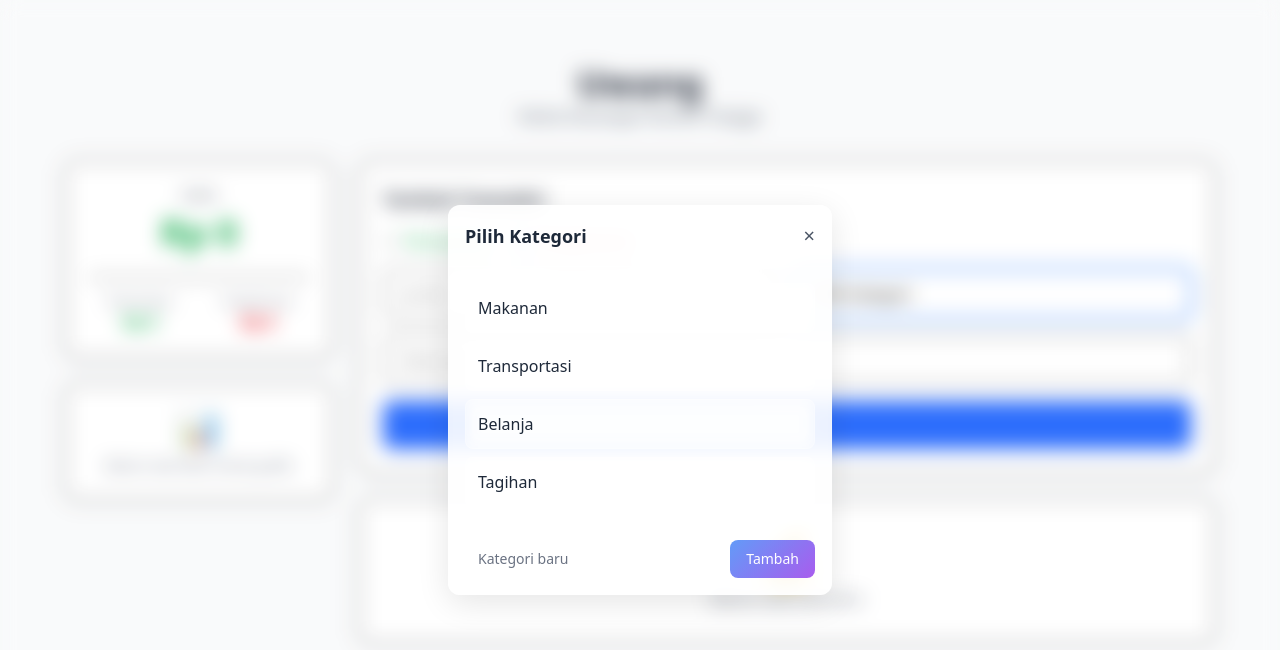
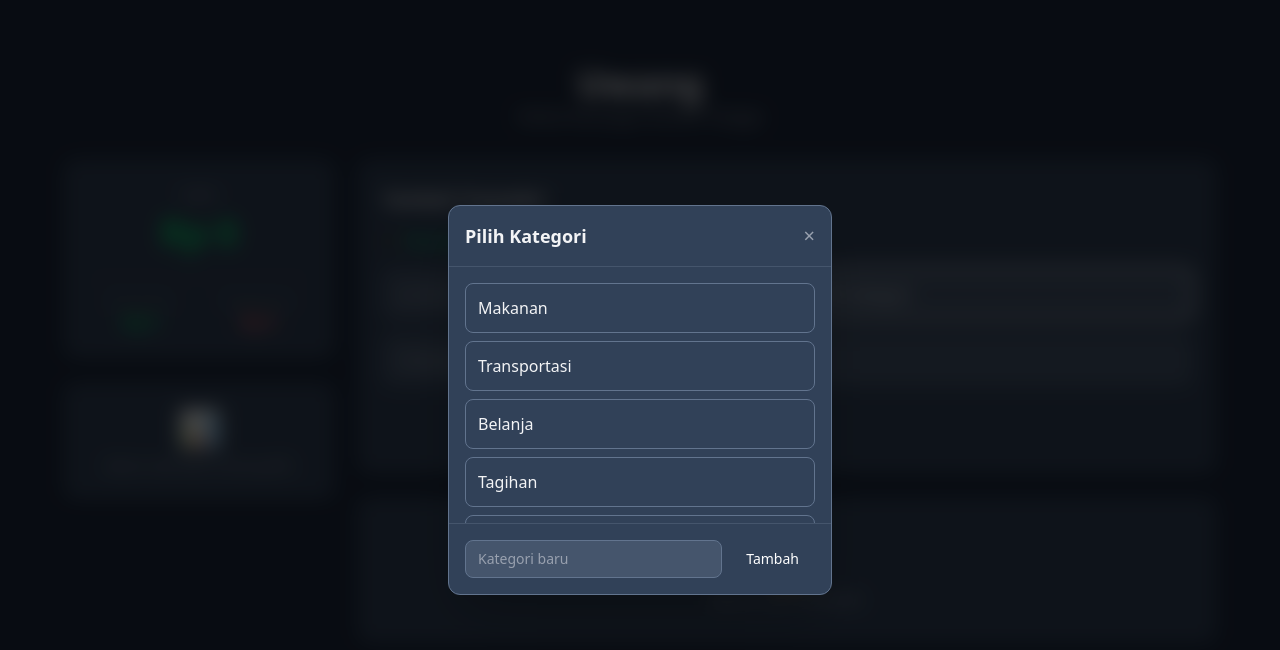
Before and after one commit to rohmanureldi/uwang, a React (Vite) app: page / in a window 1280 px wide. Both pictures are taken after a click on the button "Pilih Kategori". Shown: the top 650 px of the page. Built offline with nearby package versions, Linux system fonts and the light colour scheme.

Commit message:
Cool theme

```diff
--- a/index.html
+++ b/index.html
@@ -1,5 +1,5 @@
 <!doctype html>
-<html lang="en">
+<html lang="en" class="dark">
   <head>
     <meta charset="UTF-8" />
     <link rel="icon" type="image/svg+xml" href="/vite.svg" />
--- a/src/App.tsx
+++ b/src/App.tsx
@@ -38,11 +38,11 @@ function App() {
   };
 
   return (
-    <div className="min-h-screen bg-gray-50 p-4 sm:p-6 lg:p-8">
+    <div className="min-h-screen bg-slate-800 p-4 sm:p-6 lg:p-8">
       <div className="max-w-sm sm:max-w-md lg:max-w-6xl mx-auto">
         <div className="text-center py-6 lg:py-8">
-          <h1 className="text-2xl sm:text-3xl lg:text-4xl font-bold text-gray-900">Uwang</h1>
-          <p className="text-gray-600 text-sm lg:text-base">Kelola Keuangan Rumah Tangga</p>
+          <h1 className="text-2xl sm:text-3xl lg:text-4xl font-bold bg-gradient-to-r from-primary-400 to-primary-600 bg-clip-text">Uwang</h1>
+          <p className="text-gray-400 text-sm lg:text-base">Kelola Keuangan Rumah Tangga</p>
         </div>
 
         <div className="lg:grid lg:grid-cols-4 lg:gap-6 space-y-6 lg:space-y-0">
--- a/src/components/Balance.tsx
+++ b/src/components/Balance.tsx
@@ -21,22 +21,22 @@ export default function Balance({ transactions }: Props) {
     .reduce((sum, t) => sum + t.amount, 0);
 
   return (
-    <div className="bg-white rounded-xl p-4 sm:p-6 shadow-sm border h-fit">
+    <div className="bg-slate-700 rounded-xl p-4 sm:p-6 shadow-lg border border-slate-600 h-fit">
       <div className="text-center">
-        <p className="text-gray-600 text-sm mb-2">Saldo</p>
-        <p className={`text-2xl sm:text-3xl lg:text-4xl font-bold ${balance >= 0 ? 'text-green-600' : 'text-red-600'}`}>
+        <p className="text-gray-400 text-sm mb-2">Saldo</p>
+        <p className={`text-2xl sm:text-3xl lg:text-4xl font-bold ${balance >= 0 ? 'text-green-400' : 'text-red-400'}`}>
           {formatIDR(balance)}
         </p>
       </div>
 
-      <div className="flex justify-between mt-4 sm:mt-6 pt-4 border-t gap-4">
+      <div className="flex justify-between mt-4 sm:mt-6 pt-4 border-t border-slate-600 gap-4">
         <div className="text-center flex-1">
           <p className="text-xs text-gray-500">Pemasukan</p>
-          <p className="text-green-600 font-semibold text-sm sm:text-base">{formatIDR(income)}</p>
+          <p className="text-green-400 font-semibold text-sm sm:text-base">{formatIDR(income)}</p>
         </div>
         <div className="text-center flex-1">
           <p className="text-xs text-gray-500">Pengeluaran</p>
-          <p className="text-red-600 font-semibold text-sm sm:text-base">{formatIDR(expenses)}</p>
+          <p className="text-red-400 font-semibold text-sm sm:text-base">{formatIDR(expenses)}</p>
         </div>
       </div>
     </div>
--- a/src/components/CategoryModal.tsx
+++ b/src/components/CategoryModal.tsx
@@ -35,37 +35,32 @@ export default function CategoryModal({ isOpen, onClose, onSelect, type }: Props
   return (
     <div
       className="fixed inset-0 flex items-end sm:items-center justify-center z-50"
-      style={{ backgroundColor: 'rgba(255, 255, 255, 0.1)', backdropFilter: 'blur(10px)' }}
+      style={{ backgroundColor: 'rgba(0, 0, 0, 0.7)', backdropFilter: 'blur(10px)' }}
       onClick={onClose}
     >
       <div
-        className="w-full sm:w-96 sm:rounded-xl rounded-t-xl max-h-[80vh] overflow-hidden border border-white/20 shadow-2xl"
-        style={{
-          backgroundColor: 'rgba(255, 255, 255, 0.9)',
-          backdropFilter: 'blur(20px)',
-          boxShadow: '0 8px 32px rgba(0, 0, 0, 0.1)'
-        }}
+        className="w-full sm:w-96 sm:rounded-xl rounded-t-xl max-h-[80vh] overflow-hidden border border-slate-500 shadow-2xl bg-slate-700"
         onClick={(e) => e.stopPropagation()}
       >
-        <div className="p-4 border-b border-white/20 flex justify-between items-center">
-          <h3 className="font-semibold text-lg text-gray-800">Pilih Kategori</h3>
-          <button onClick={onClose} className="text-gray-600 hover:text-gray-800 text-xl">×</button>
+        <div className="p-4 border-b border-slate-600 flex justify-between items-center">
+          <h3 className="font-semibold text-lg text-gray-100">Pilih Kategori</h3>
+          <button onClick={onClose} className="text-gray-400 hover:text-gray-200 text-xl">×</button>
         </div>
 
         <div className="p-4 max-h-64 overflow-y-auto">
           <div className="space-y-2">
             {categories.map((category) => (
-              <div key={category} className="flex items-center justify-between p-3 rounded-lg border border-white/30 hover:bg-white/50 backdrop-blur-sm transition-all">
+              <div key={category} className="flex items-center justify-between p-3 rounded-lg border border-slate-500 hover:bg-slate-600 transition-all">
                 <button
                   onClick={() => handleSelect(category)}
-                  className="flex-1 text-left text-gray-800"
+                  className="flex-1 text-left text-gray-100"
                 >
                   {category}
                 </button>
                 {!DEFAULT_CATEGORIES[type].includes(category) && (
                   <button
                     onClick={() => handleDelete(category)}
-                    className="text-red-500 hover:text-red-700 ml-2"
+                    className="text-red-400 hover:text-red-300 ml-2"
                   >
                     🗑️
                   </button>
@@ -75,23 +70,19 @@ export default function CategoryModal({ isOpen, onClose, onSelect, type }: Props
           </div>
         </div>
 
-        <div className="p-4 border-t border-white/20">
+        <div className="p-4 border-t border-slate-600">
           <div className="flex gap-2">
             <input
               type="text"
               placeholder="Kategori baru"
               value={newCategory}
               onChange={(e) => setNewCategory(e.target.value)}
-              className="flex-1 px-3 py-2 rounded-lg text-sm border border-white/30 bg-white/50 backdrop-blur-sm placeholder-gray-500"
+              className="flex-1 px-3 py-2 rounded-lg text-sm border border-slate-500 bg-slate-600 text-gray-100 placeholder-gray-400"
               onKeyPress={(e) => e.key === 'Enter' && handleAddNew()}
             />
             <button
               onClick={handleAddNew}
-              className="px-4 py-2 rounded-lg text-sm text-white font-medium transition-all"
-              style={{
-                background: 'linear-gradient(135deg, rgba(59, 130, 246, 0.8), rgba(147, 51, 234, 0.8))',
-                backdropFilter: 'blur(10px)'
-              }}
+              className="px-4 py-2 bg-primary-600 hover:bg-primary-700 rounded-lg text-sm text-white font-medium transition-colors"
             >
               Tambah
             </button>
--- a/src/components/Chart.tsx
+++ b/src/components/Chart.tsx
@@ -20,9 +20,9 @@ export default function Chart({ transactions }: Props) {
 
   if (income === 0 && expenses === 0) {
     return (
-      <div className="bg-white rounded-xl p-4 sm:p-6 shadow-sm border text-center">
+      <div className="bg-slate-700 rounded-xl p-4 sm:p-6 shadow-lg border border-slate-600 text-center">
         <div className="text-gray-400 text-4xl mb-2">📊</div>
-        <p className="text-gray-500 text-sm">Belum ada data untuk grafik</p>
+        <p className="text-gray-400 text-sm">Belum ada data untuk grafik</p>
       </div>
     );
   }
@@ -32,7 +32,7 @@ export default function Chart({ transactions }: Props) {
     datasets: [
       {
         data: [income, expenses],
-        backgroundColor: ['#10b981', '#ef4444'],
+        backgroundColor: ['#34d399', '#f87171'],
         borderWidth: 0,
       },
     ],
@@ -44,8 +44,16 @@ export default function Chart({ transactions }: Props) {
     plugins: {
       legend: {
         position: 'bottom' as const,
+        labels: {
+          color: '#d1d5db',
+        },
       },
       tooltip: {
+        backgroundColor: '#1e293b',
+        titleColor: '#f1f5f9',
+        bodyColor: '#f1f5f9',
+        borderColor: '#475569',
+        borderWidth: 1,
         callbacks: {
           label: (context: any) => {
             return `${context.label}: ${formatIDR(context.raw)}`;
@@ -56,8 +64,8 @@ export default function Chart({ transactions }: Props) {
   };
 
   return (
-    <div className="bg-white rounded-xl p-4 sm:p-6 shadow-sm border">
-      <h3 className="font-semibold text-gray-900 mb-4 text-lg">Grafik Keuangan</h3>
+    <div className="bg-slate-700 rounded-xl p-4 sm:p-6 shadow-lg border border-slate-600">
+      <h3 className="font-semibold text-gray-100 mb-4 text-lg">Grafik Keuangan</h3>
       <div className="h-48 sm:h-56">
         <Doughnut data={data} options={options} />
       </div>
--- a/src/components/TransactionForm.tsx
+++ b/src/components/TransactionForm.tsx
@@ -31,8 +31,8 @@ export default function TransactionForm({ onAddTransaction }: Props) {
   };
 
   return (
-    <div className="bg-white rounded-xl p-4 sm:p-6 shadow-sm border">
-      <h3 className="font-semibold text-gray-900 mb-4 text-lg">Tambah Transaksi</h3>
+    <div className="bg-slate-700 rounded-xl p-4 sm:p-6 shadow-lg border border-slate-600">
+      <h3 className="font-semibold text-gray-100 mb-4 text-lg">Tambah Transaksi</h3>
 
       <form onSubmit={handleSubmit} className="space-y-4">
         <div className="flex gap-4 sm:gap-6">
@@ -47,7 +47,7 @@ export default function TransactionForm({ onAddTransaction }: Props) {
               }}
               className="text-green-600"
             />
-            <span className="text-sm sm:text-base text-green-600">Pemasukan</span>
+            <span className="text-sm sm:text-base text-green-400">Pemasukan</span>
           </label>
           <label className="flex items-center gap-2 cursor-pointer">
             <input
@@ -58,9 +58,9 @@ export default function TransactionForm({ onAddTransaction }: Props) {
                 setType(e.target.value as 'expense');
                 setCategory('');
               }}
-              className="text-red-600"
+              className="text-red-400"
             />
-            <span className="text-sm sm:text-base text-red-600">Pengeluaran</span>
+            <span className="text-sm sm:text-base text-red-400">Pengeluaran</span>
           </label>
         </div>
 
@@ -70,13 +70,13 @@ export default function TransactionForm({ onAddTransaction }: Props) {
             placeholder="Jumlah"
             value={amount}
             onChange={(e) => setAmount(e.target.value)}
-            className="px-4 py-3 border rounded-lg focus:ring-2 focus:ring-blue-500 focus:border-blue-500 outline-none text-sm sm:text-base"
+            className="px-4 py-3 border border-slate-500 bg-slate-600 text-gray-100 rounded-lg focus:ring-2 focus:ring-primary-500 focus:border-primary-500 outline-none text-sm sm:text-base placeholder-gray-400"
             required
           />
           <button
             type="button"
             onClick={() => setShowCategoryModal(true)}
-            className="px-4 py-3 border rounded-lg text-left text-sm sm:text-base hover:bg-gray-50 focus:ring-2 focus:ring-blue-500 focus:border-blue-500 outline-none"
+            className="px-4 py-3 border border-slate-500 bg-slate-600 text-gray-100 rounded-lg text-left text-sm sm:text-base hover:bg-slate-500 focus:ring-2 focus:ring-primary-500 focus:border-primary-500 outline-none"
           >
             {category || 'Pilih Kategori'}
           </button>
@@ -87,13 +87,13 @@ export default function TransactionForm({ onAddTransaction }: Props) {
           placeholder="Deskripsi"
           value={description}
           onChange={(e) => setDescription(e.target.value)}
-          className="w-full px-4 py-3 border rounded-lg focus:ring-2 focus:ring-blue-500 focus:border-blue-500 outline-none text-sm sm:text-base"
+          className="w-full px-4 py-3 border border-slate-500 bg-slate-600 text-gray-100 rounded-lg focus:ring-2 focus:ring-primary-500 focus:border-primary-500 outline-none text-sm sm:text-base placeholder-gray-400"
           required
         />
 
         <button
           type="submit"
-          className="w-full bg-blue-600 text-white py-3 rounded-lg font-medium hover:bg-blue-700 transition-colors text-sm sm:text-base"
+          className="w-full bg-primary-600 text-white py-3 rounded-lg font-medium hover:bg-primary-700 transition-colors text-sm sm:text-base"
         >
           Tambah
         </button>
--- a/src/components/TransactionList.tsx
+++ b/src/components/TransactionList.tsx
@@ -49,20 +49,20 @@ export default function TransactionList({ transactions, onEditTransaction, onDel
 
   if (transactions.length === 0) {
     return (
-      <div className="bg-white rounded-xl p-6 sm:p-8 shadow-sm border text-center">
+      <div className="bg-slate-700 rounded-xl p-6 sm:p-8 shadow-lg border border-slate-600 text-center">
         <div className="text-gray-400 text-4xl sm:text-5xl mb-2">💰</div>
-        <p className="text-gray-500 text-sm sm:text-base">Belum ada transaksi</p>
+        <p className="text-gray-400 text-sm sm:text-base">Belum ada transaksi</p>
       </div>
     );
   }
 
   return (
-    <div className="bg-white rounded-xl p-4 sm:p-6 shadow-sm border">
-      <h3 className="font-semibold text-gray-900 mb-4 text-lg">Riwayat Transaksi</h3>
+    <div className="bg-slate-700 rounded-xl p-4 sm:p-6 shadow-lg border border-slate-600">
+      <h3 className="font-semibold text-gray-100 mb-4 text-lg">Riwayat Transaksi</h3>
 
       <div className="space-y-3 max-h-96 lg:max-h-[500px] overflow-y-auto">
         {transactions.map((transaction) => (
-          <div key={transaction.id} className="border-b last:border-b-0 pb-3 last:pb-0">
+          <div key={transaction.id} className="border-b border-slate-600 last:border-b-0 pb-3 last:pb-0">
             {editingId === transaction.id ? (
               <div className="space-y-3">
                 <div className="flex gap-4">
@@ -73,7 +73,7 @@ export default function TransactionList({ transactions, onEditTransaction, onDel
                       checked={editForm.type === 'income'}
                       onChange={(e) => setEditForm({...editForm, type: e.target.value as 'income', category: ''})}
                     />
-                    <span className="text-sm text-green-600">Pemasukan</span>
+                    <span className="text-sm text-green-400">Pemasukan</span>
                   </label>
                   <label className="flex items-center gap-2">
                     <input
@@ -82,7 +82,7 @@ export default function TransactionList({ transactions, onEditTransaction, onDel
                       checked={editForm.type === 'expense'}
                       onChange={(e) => setEditForm({...editForm, type: e.target.value as 'expense', category: ''})}
                     />
-                    <span className="text-sm text-red-600">Pengeluaran</span>
+                    <span className="text-sm text-red-400">Pengeluaran</span>
                   </label>
                 </div>
                 <div className="grid grid-cols-2 gap-2">
@@ -90,13 +90,13 @@ export default function TransactionList({ transactions, onEditTransaction, onDel
                     type="number"
                     value={editForm.amount}
                     onChange={(e) => setEditForm({...editForm, amount: e.target.value})}
-                    className="px-3 py-2 border rounded text-sm"
+                    className="px-3 py-2 border border-slate-500 bg-slate-600 text-gray-100 rounded text-sm placeholder-gray-400"
                     placeholder="Jumlah"
                   />
                   <button
                     type="button"
                     onClick={() => setShowCategoryModal(true)}
-                    className="px-3 py-2 border rounded text-sm text-left hover:bg-gray-50"
+                    className="px-3 py-2 border border-slate-500 bg-slate-600 text-gray-100 rounded text-sm text-left hover:bg-slate-500"
                   >
                     {editForm.category || 'Pilih Kategori'}
                   </button>
@@ -105,7 +105,7 @@ export default function TransactionList({ transactions, onEditTransaction, onDel
                   type="text"
                   value={editForm.description}
                   onChange={(e) => setEditForm({...editForm, description: e.target.value})}
-                  className="w-full px-3 py-2 border rounded text-sm"
+                  className="w-full px-3 py-2 border border-slate-500 bg-slate-600 text-gray-100 rounded text-sm placeholder-gray-400"
                   placeholder="Deskripsi"
                 />
                 <div className="flex gap-2">
@@ -117,7 +117,7 @@ export default function TransactionList({ transactions, onEditTransaction, onDel
                   </button>
                   <button
                     onClick={cancelEdit}
-                    className="px-3 py-1 bg-gray-500 text-white rounded text-sm hover:bg-gray-600"
+                    className="px-3 py-1 bg-slate-500 text-white rounded text-sm hover:bg-slate-400"
                   >
                     Batal
                   </button>
@@ -126,29 +126,29 @@ export default function TransactionList({ transactions, onEditTransaction, onDel
             ) : (
               <div className="flex items-center justify-between gap-4">
                 <div className="flex-1 min-w-0">
-                  <p className="font-medium text-gray-900 text-sm sm:text-base truncate">{transaction.description}</p>
-                  <div className="flex items-center gap-2 text-xs sm:text-sm text-gray-500">
+                  <p className="font-medium text-gray-100 text-sm sm:text-base truncate">{transaction.description}</p>
+                  <div className="flex items-center gap-2 text-xs sm:text-sm text-gray-400">
                     <span>{transaction.category}</span>
                     <span>• {transaction.date}</span>
                   </div>
                 </div>
                 <div className="flex items-center gap-2">
                   <div className={`font-semibold text-sm sm:text-base whitespace-nowrap ${
-                    transaction.type === 'income' ? 'text-green-600' : 'text-red-600'
+                    transaction.type === 'income' ? 'text-green-400' : 'text-red-400'
                   }`}>
                     {transaction.type === 'income' ? '+' : '-'}{formatIDR(Math.abs(transaction.amount))}
                   </div>
                   <div className="flex gap-1">
                     <button
                       onClick={() => startEdit(transaction)}
-                      className="p-1 text-blue-600 hover:bg-blue-50 rounded"
+                      className="p-1 text-primary-400 hover:bg-slate-600 rounded"
                       title="Edit"
                     >
                       ✏️
                     </button>
                     <button
                       onClick={() => onDeleteTransaction(transaction.id)}
-                      className="p-1 text-red-600 hover:bg-red-50 rounded"
+                      className="p-1 text-red-400 hover:bg-slate-600 rounded"
                       title="Delete"
                     >
                       🗑️
--- a/src/index.css
+++ b/src/index.css
@@ -1 +1,9 @@
 @import "tailwindcss";
+
+:root {
+  color-scheme: dark;
+}
+
+html {
+  @apply bg-slate-800 text-gray-100;
+}
```
Also changed, not shown: tailwind.config.js (+27 -0 lines).
